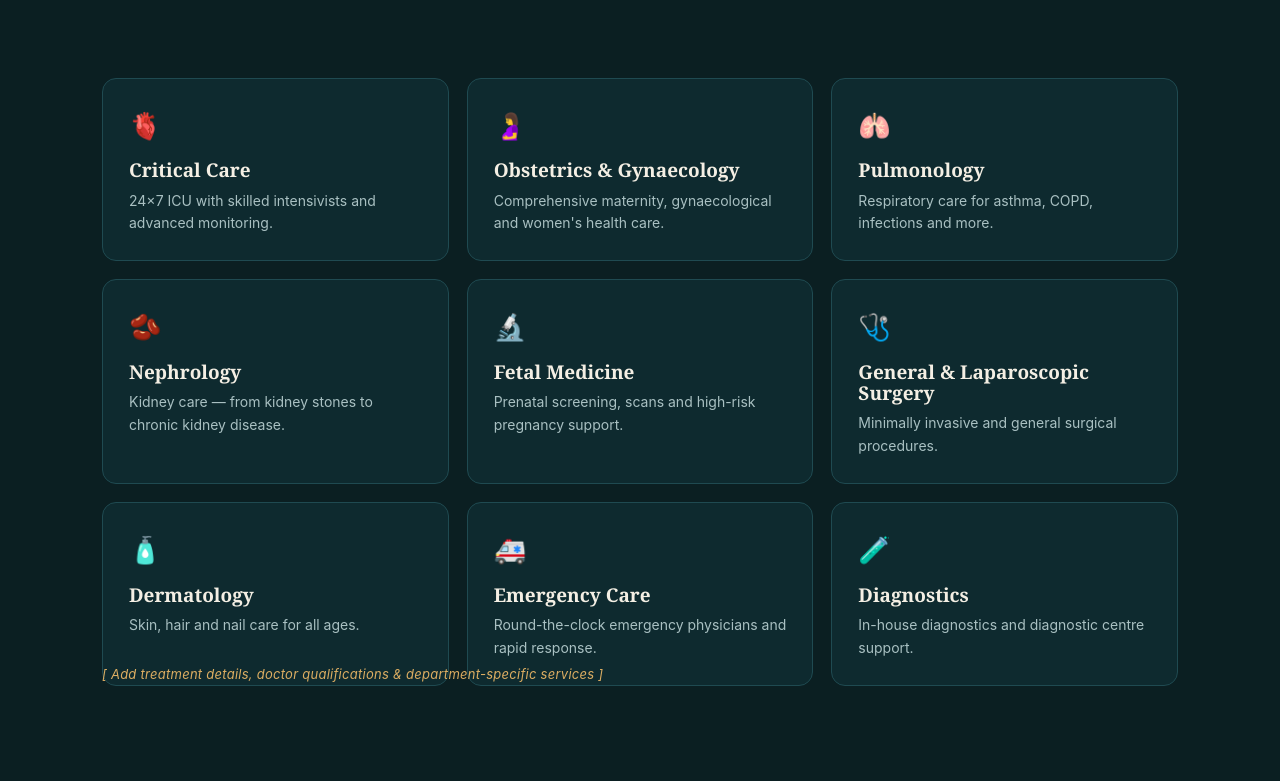
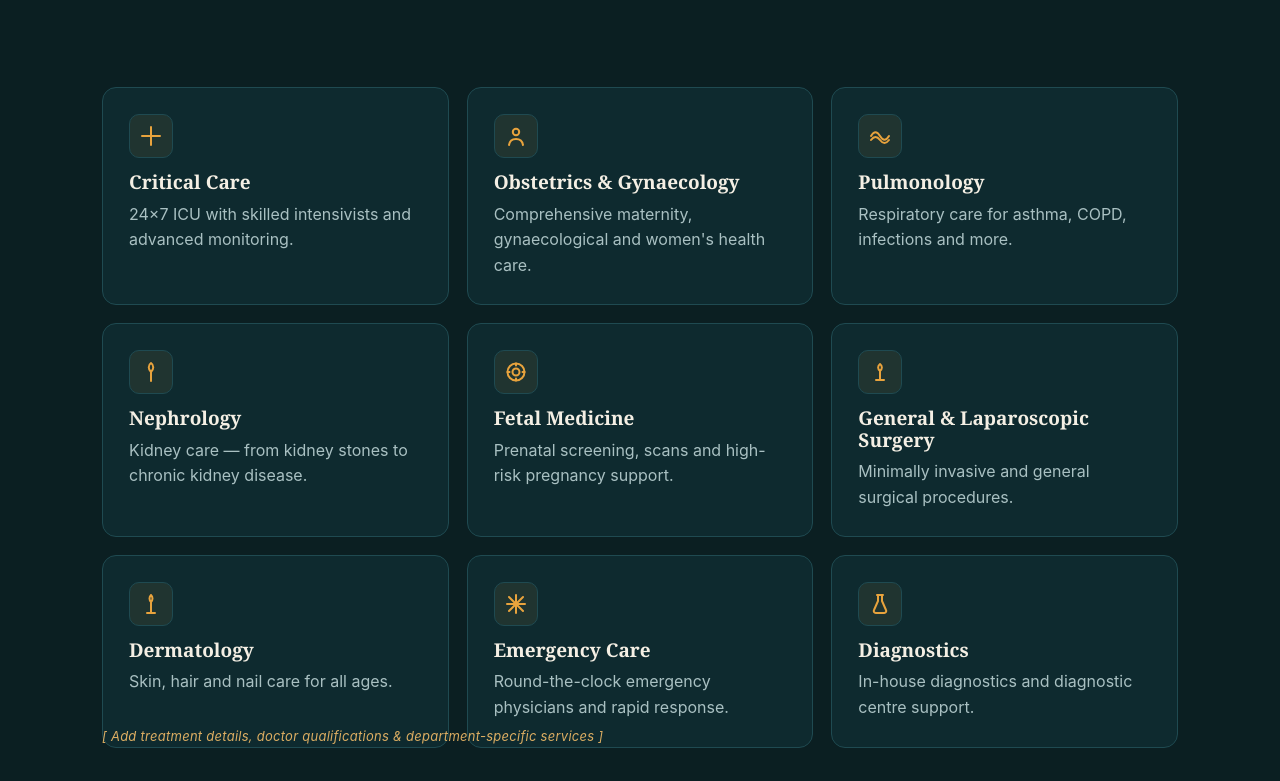
Before and after one commit to SharpSites-demo/jmc-hospitals-demo, a plain HTML site: page index.html in a window 1280 px wide. Shown: the part 3759-4540 px from the top of the page. Drawn offline with nearby package versions, Linux system fonts and the light colour scheme.

Commit message:
Deploy index.html

```diff
--- a/index.html
+++ b/index.html
@@ -52,6 +52,7 @@
 html{scroll-behavior:smooth}
 body{font-family:var(--sans);background:var(--ink);color:var(--cream);line-height:1.6;overflow-x:hidden}
 a{color:inherit;text-decoration:none}
+a:focus-visible,button:focus-visible,.faq-q:focus-visible{outline:3px solid var(--amber2);outline-offset:2px;border-radius:6px}
 img{max-width:100%;display:block}
 .wrap{max-width:1120px;margin:0 auto;padding:0 22px}
 section{position:relative}
@@ -127,7 +128,7 @@ nav.scrolled{background:rgba(11,31,34,.92);backdrop-filter:blur(8px);padding:10p
 .flow-step:first-child{border-left:none}
 .flow-step .num{font-family:var(--serif);font-size:13px;color:var(--amber);letter-spacing:.2em}
 .flow-step h3{font-size:19px;margin:10px 0 8px}
-.flow-step p{font-size:14px;color:var(--muted)}
+.flow-step p{font-size:16px;color:var(--muted)}
 .flow-step .pin{position:absolute;top:-7px;left:-5px;width:9px;height:9px;border-radius:50%;background:var(--amber)}
 @media(max-width:820px){.flow-steps{grid-template-columns:1fr 1fr}.flow-step:nth-child(odd){border-left:none}}
 @media(max-width:520px){.flow-steps{grid-template-columns:1fr}.flow-step{border-left:none;border-top:1px solid var(--line)}}
@@ -146,23 +147,24 @@ nav.scrolled{background:rgba(11,31,34,.92);backdrop-filter:blur(8px);padding:10p
 .about-art .cross:after{top:50%;left:-22px;right:-22px;height:2px;transform:translateY(-50%)}
 .about-art .cap{position:absolute;bottom:16px;left:16px;font-size:11px;color:var(--muted);letter-spacing:.1em}
 .about ul{list-style:none;margin:22px 0 0}
-.about li{padding:12px 0 12px 30px;border-bottom:1px solid rgba(31,74,81,.4);position:relative;color:var(--muted)}
+.about li{padding:12px 0 12px 30px;border-bottom:1px solid rgba(31,74,81,.4);position:relative;color:var(--muted);font-size:16px}
 .about li:before{content:"✦";position:absolute;left:0;color:var(--amber)}
 @media(max-width:820px){.about-grid{grid-template-columns:1fr}}
 /* ---------- DEPARTMENTS ---------- */
 .dept-grid{display:grid;grid-template-columns:repeat(3,1fr);gap:18px}
 .dept-card{background:var(--ink2);border:1px solid var(--line);border-radius:14px;padding:26px;transition:transform .25s,border-color .25s}
 .dept-card:hover{transform:translateY(-5px);border-color:var(--amber)}
-.dept-card .ic{font-size:26px;margin-bottom:14px}
+.dept-card .ic{display:inline-flex;width:44px;height:44px;align-items:center;justify-content:center;border:1px solid var(--line);border-radius:10px;margin-bottom:14px;background:rgba(232,163,61,.08)}
+.dept-card .ic svg{width:24px;height:24px;stroke:var(--amber);fill:none;stroke-width:2;stroke-linecap:round;stroke-linejoin:round}
 .dept-card h3{font-size:19px;margin-bottom:8px}
-.dept-card p{font-size:14px;color:var(--muted)}
+.dept-card p{font-size:16px;color:var(--muted)}
 @media(max-width:820px){.dept-grid{grid-template-columns:1fr 1fr}}
 @media(max-width:520px){.dept-grid{grid-template-columns:1fr}}
 /* ---------- TESTIMONIALS ---------- */
 .testi-grid{display:grid;grid-template-columns:repeat(3,1fr);gap:18px}
 .testi{background:var(--ink2);border:1px solid var(--line);border-radius:14px;padding:26px;display:flex;flex-direction:column;gap:14px}
 .testi .stars{color:var(--amber);letter-spacing:3px}
-.testi p{font-size:15px;color:var(--cream);font-style:italic}
+.testi p{font-size:16px;color:var(--cream);font-style:italic}
 .testi .who{font-size:13px;color:var(--muted);letter-spacing:.04em}
 @media(max-width:820px){.testi-grid{grid-template-columns:1fr}}
 /* ---------- WHAT TO EXPECT ---------- */
@@ -170,19 +172,19 @@ nav.scrolled{background:rgba(11,31,34,.92);backdrop-filter:blur(8px);padding:10p
 .expect-grid{display:grid;grid-template-columns:repeat(2,1fr);gap:18px}
 .expect-item{background:rgba(9,24,27,.5);border:1px solid var(--line);border-radius:14px;padding:26px}
 .expect-item h3{font-size:18px;margin-bottom:8px;color:var(--amber2)}
-.expect-item p{font-size:14px;color:var(--muted)}
+.expect-item p{font-size:16px;color:var(--muted)}
 @media(max-width:720px){.expect-grid{grid-template-columns:1fr}}
 /* ---------- FAQ ---------- */
 .faq-item{border:1px solid var(--line);border-radius:12px;margin-bottom:12px;overflow:hidden;background:var(--ink2)}
 .faq-q{width:100%;text-align:left;background:none;border:none;color:var(--cream);font-family:var(--serif);font-size:18px;padding:20px 22px;cursor:pointer;display:flex;justify-content:space-between;align-items:center;gap:16px}
 .faq-q .pm{color:var(--amber);font-size:22px;transition:transform .3s}
 .faq-a{max-height:0;overflow:hidden;transition:max-height .35s ease}
-.faq-a p{padding:0 22px 22px;color:var(--muted);font-size:15px}
+.faq-a p{padding:0 22px 22px;color:var(--muted);font-size:16px}
 /* ---------- CONTACT ---------- */
 .contact-grid{display:grid;grid-template-columns:1fr 1fr;gap:40px}
 .contact-card{background:var(--ink2);border:1px solid var(--line);border-radius:14px;padding:28px;margin-bottom:16px}
 .contact-card h3{font-size:18px;margin-bottom:6px;color:var(--amber2)}
-.contact-card p{color:var(--muted);font-size:15px}
+.contact-card p{color:var(--muted);font-size:16px}
 .contact-card a{color:var(--cream);font-weight:600}
 .contact-card a:hover{color:var(--amber2)}
 @media(max-width:820px){.contact-grid{grid-template-columns:1fr}}
@@ -347,15 +349,15 @@ footer{background:#081a1d;border-top:1px solid var(--line);padding:60px 0 110px}
       <h2>Departments &amp; services</h2>
     </div>
     <div class="dept-grid" data-depts>
-      <div class="dept-card"><div class="ic">🫀</div><h3>Critical Care</h3><p>24×7 ICU with skilled intensivists and advanced monitoring.</p></div>
-      <div class="dept-card"><div class="ic">🤰</div><h3>Obstetrics &amp; Gynaecology</h3><p>Comprehensive maternity, gynaecological and women's health care.</p></div>
-      <div class="dept-card"><div class="ic">🫁</div><h3>Pulmonology</h3><p>Respiratory care for asthma, COPD, infections and more.</p></div>
-      <div class="dept-card"><div class="ic">🫘</div><h3>Nephrology</h3><p>Kidney care — from kidney stones to chronic kidney disease.</p></div>
-      <div class="dept-card"><div class="ic">🔬</div><h3>Fetal Medicine</h3><p>Prenatal screening, scans and high-risk pregnancy support.</p></div>
-      <div class="dept-card"><div class="ic">🩺</div><h3>General &amp; Laparoscopic Surgery</h3><p>Minimally invasive and general surgical procedures.</p></div>
-      <div class="dept-card"><div class="ic">🧴</div><h3>Dermatology</h3><p>Skin, hair and nail care for all ages.</p></div>
-      <div class="dept-card"><div class="ic">🚑</div><h3>Emergency Care</h3><p>Round-the-clock emergency physicians and rapid response.</p></div>
-      <div class="dept-card"><div class="ic">🧪</div><h3>Diagnostics</h3><p>In-house diagnostics and diagnostic centre support.</p></div>
+      <div class="dept-card"><div class="ic"><svg viewBox="0 0 24 24"><path d="M12 3v18M3 12h18"/></svg></div><h3>Critical Care</h3><p>24×7 ICU with skilled intensivists and advanced monitoring.</p></div>
+      <div class="dept-card"><div class="ic"><svg viewBox="0 0 24 24"><circle cx="12" cy="8" r="3.2"/><path d="M5 21c.6-4.2 3.4-6 7-6s6.4 1.8 7 6"/></svg></div><h3>Obstetrics &amp; Gynaecology</h3><p>Comprehensive maternity, gynaecological and women's health care.</p></div>
+      <div class="dept-card"><div class="ic"><svg viewBox="0 0 24 24"><path d="M3 12c3-5 6-5 9 0s6 5 9 0"/><path d="M3 16c3-4 6-4 9 0s6 4 9 0"/></svg></div><h3>Pulmonology</h3><p>Respiratory care for asthma, COPD, infections and more.</p></div>
+      <div class="dept-card"><div class="ic"><svg viewBox="0 0 24 24"><path d="M12 3c3 2 3 6 0 9-3-3-3-7 0-9z"/><path d="M12 12v9"/></svg></div><h3>Nephrology</h3><p>Kidney care — from kidney stones to chronic kidney disease.</p></div>
+      <div class="dept-card"><div class="ic"><svg viewBox="0 0 24 24"><circle cx="12" cy="12" r="8.5"/><circle cx="12" cy="12" r="3.5"/><path d="M12 3.5v2M12 18.5v2M3.5 12h2M18.5 12h2"/></svg></div><h3>Fetal Medicine</h3><p>Prenatal screening, scans and high-risk pregnancy support.</p></div>
+      <div class="dept-card"><div class="ic"><svg viewBox="0 0 24 24"><path d="M12 4c2.5 2 2.5 5 0 7-2.5-2-2.5-5 0-7z"/><path d="M12 11v9M8 20h8"/></svg></div><h3>General &amp; Laparoscopic Surgery</h3><p>Minimally invasive and general surgical procedures.</p></div>
+      <div class="dept-card"><div class="ic"><svg viewBox="0 0 24 24"><path d="M12 3c2 2 2 5 0 7-2-2-2-5 0-7z"/><path d="M12 10v11M8 21h8"/></svg></div><h3>Dermatology</h3><p>Skin, hair and nail care for all ages.</p></div>
+      <div class="dept-card"><div class="ic"><svg viewBox="0 0 24 24"><path d="M12 3v18M3 12h18"/><path d="M5 5l14 14M19 5L5 19"/></svg></div><h3>Emergency Care</h3><p>Round-the-clock emergency physicians and rapid response.</p></div>
+      <div class="dept-card"><div class="ic"><svg viewBox="0 0 24 24"><path d="M9 3h6M10 3v6l-4 9a2 2 0 0 0 1.8 3h8.4A2 2 0 0 0 18 18l-4-9V3"/></svg></div><h3>Diagnostics</h3><p>In-house diagnostics and diagnostic centre support.</p></div>
     </div>
     <p class="ph" style="margin-top:18px">[ Add treatment details, doctor qualifications &amp; department-specific services ]</p>
   </div>
@@ -507,9 +509,12 @@ footer{background:#081a1d;border-top:1px solid var(--line);padding:60px 0 110px}
 <script>
 document.addEventListener('DOMContentLoaded',function(){
   var yr=document.getElementById('yr');if(yr)yr.textContent=new Date().getFullYear();
+  // nav scroll
   var nav=document.getElementById('nav');
   window.addEventListener('scroll',function(){nav.classList.toggle('scrolled',window.scrollY>40)},{passive:true});
+  // ticker duplicate
   var tt=document.getElementById('tickTrack');if(tt)tt.innerHTML+=tt.innerHTML;
+  // FAQ
   document.querySelectorAll('.faq-q').forEach(function(q){
     q.addEventListener('click',function(){
       var a=q.nextElementSibling,pm=q.querySelector('.pm');
@@ -521,22 +526,31 @@ document.addEventListener('DOMContentLoaded',function(){
   });
   if(window.matchMedia('(prefers-reduced-motion: reduce)').matches)return;
   gsap.registerPlugin(ScrollTrigger);
+  // hero entrance
   var tl=gsap.timeline({defaults:{ease:'power3.out'}});
   tl.from('[data-hero]',{y:40,opacity:0,duration:.9,stagger:.12})
     .from('.pulse-ring',{scale:0,opacity:0,duration:1.2,stagger:.15,ease:'elastic.out(1,0.5)'},'-=.6')
     .from('.board',{scale:.6,opacity:0,duration:.8,ease:'back.out(1.6)'},'-=.9');
+  // pulse rings loop
   gsap.to('.pulse-ring',{scale:1.15,opacity:.2,duration:2.2,repeat:-1,yoyo:true,ease:'sine.inOut',stagger:.4});
+  // directory rows stagger
   gsap.from('[data-board] .dep-row',{scrollTrigger:{trigger:'[data-board]',start:'top 80%'},x:-40,opacity:0,duration:.6,stagger:.08,ease:'power2.out'});
+  // care flow steps
   gsap.from('[data-flow] .flow-step',{scrollTrigger:{trigger:'[data-flow]',start:'top 80%'},y:50,opacity:0,duration:.7,stagger:.15,ease:'power2.out'});
+  // stats counters
   gsap.utils.toArray('[data-count]').forEach(function(el){
     var end=parseFloat(el.getAttribute('data-count')),dec=parseInt(el.getAttribute('data-dec')||'0');
     var obj={v:0};
     gsap.to(obj,{v:end,duration:2,ease:'power2.out',scrollTrigger:{trigger:el,start:'top 85%'},
       onUpdate:function(){el.textContent=dec?obj.v.toFixed(dec):Math.round(obj.v)}});
   });
+  // about art
   gsap.from('[data-art] .cross',{scrollTrigger:{trigger:'[data-art]',start:'top 80%'},scale:0,rotation:90,duration:.9,ease:'back.out(1.6)'});
+  // dept cards
   gsap.from('[data-depts] .dept-card',{scrollTrigger:{trigger:'[data-depts]',start:'top 80%'},y:40,opacity:0,duration:.6,stagger:.08,ease:'power2.out'});
+  // testimonials
   gsap.from('[data-testi] .testi',{scrollTrigger:{trigger:'[data-testi]',start:'top 80%'},y:40,opacity:0,duration:.7,stagger:.12,ease:'power2.out'});
+  // expect
   gsap.from('[data-expect] .expect-item',{scrollTrigger:{trigger:'[data-expect]',start:'top 80%'},x:-30,opacity:0,duration:.6,stagger:.1,ease:'power2.out'});
 });
 </script>
```
